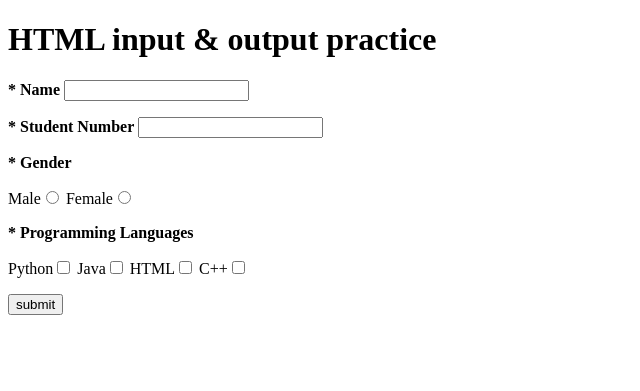
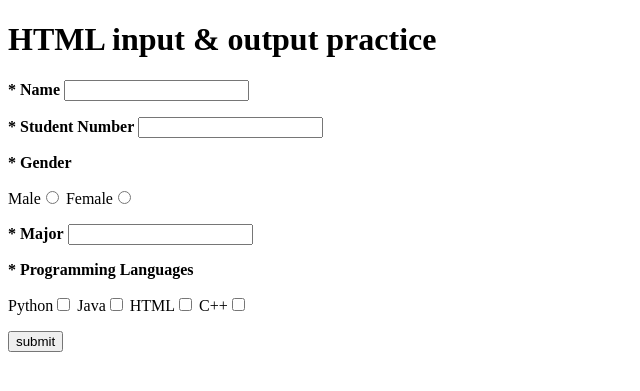
Before and after one commit to Hansuyeon2/2023-2-OSSPrac-TechForce-09, a Flask app: page / in a window 1280 px wide. Shown: the top 391 px of the page, without its empty margins (0-640 px from the left). Run offline with Flask 3, Linux system fonts and the light colour scheme.

Commit message:
Major 추가
Major 부분 추가하였습니다!

```diff
--- a/팀과제3_09_TechForce/ex3.py
+++ b/팀과제3_09_TechForce/ex3.py
@@ -13,7 +13,7 @@ def result():
         result['Name']=request.form.get('name')
         result['Student Number']=request.form.get('StudentNumber')
         result['Gender'] = request.form.get('gender')
-        # 여기에 Major 넣어주세요
+        result['Major'] = request.form.get('major')
         result['Programming Languages']=request.form.getlist('option')
         return render_template('result.html',result=result)
 
--- a/팀과제3_09_TechForce/templates/input.html
+++ b/팀과제3_09_TechForce/templates/input.html
@@ -9,6 +9,8 @@
         <p>Male<input type='radio' id ='male' name="gender" value="male">
         Female<input type='radio' id ='gender' name="gender" value="female"></p>
 
+        <p><b>* Major</b> <input type='text' id='major' name='major' /></p>
+
         <p><b>* Programming Languages</b></p>
         <p>Python<input type='checkbox' id='Python' name='option' value='Python'>
         Java<input type='checkbox' id='Java' name='option' value='Java'>
```
